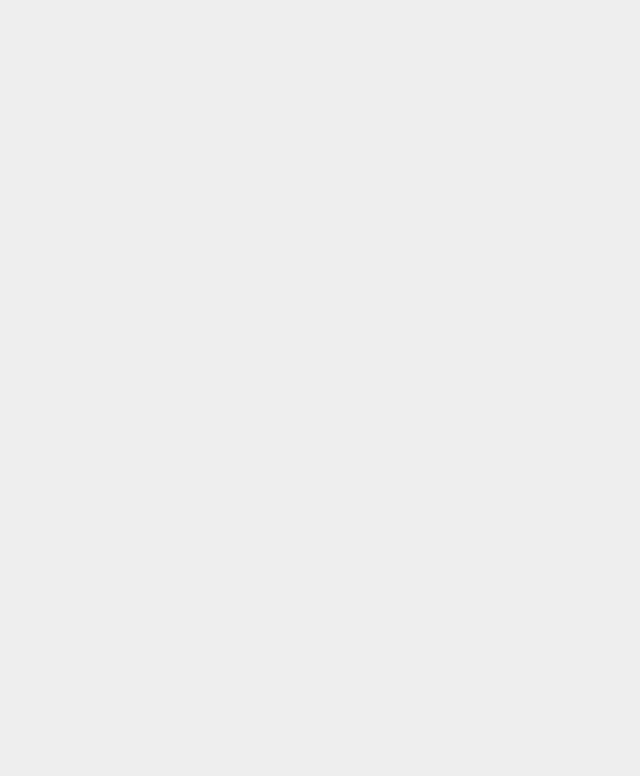
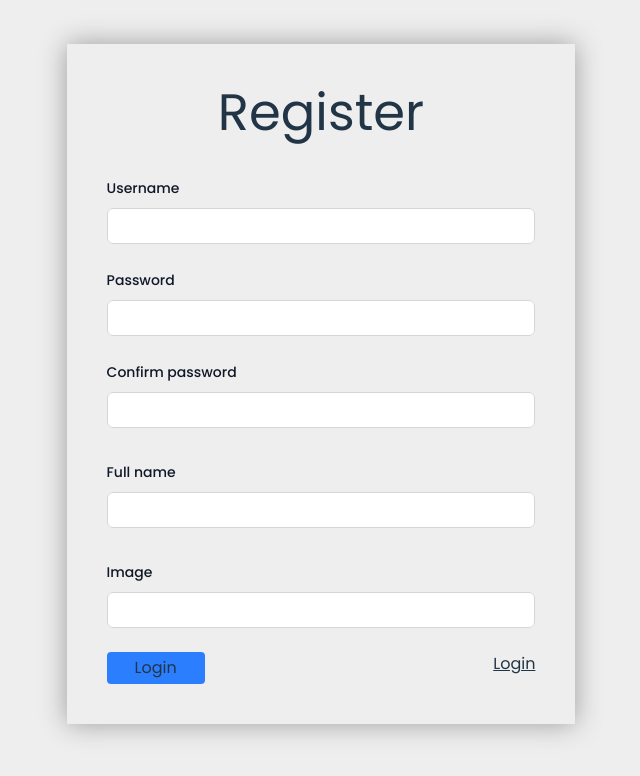
Before and after one commit to VanToanUNIVERSE/quiz-app, a React (Vite) app: page /register in a window 1280 px wide. Before the commit this address had no page. Shown: the top 776 px of the page, without its empty margins (319-959 px from the left). Built offline with nearby package versions, Linux system fonts and the light colour scheme.

Commit message:
create login and register

```diff
--- a/src/App.jsx
+++ b/src/App.jsx
@@ -4,6 +4,8 @@ import './App.css'
 import { BrowserRouter, Route, Routes } from 'react-router-dom'
 import Home from './pages/Home.jsx'
 import Play from './pages/Play.jsx'
+import Login from './pages/Login.jsx'
+import Register from './pages/Register.jsx'
 
 
 function App() {
@@ -14,6 +16,8 @@ function App() {
       <Routes>
         <Route path="/" element={<Home></Home>}></Route>
         <Route path="/play" element={<Play></Play>}></Route>
+        <Route path="/login" element={<Login></Login>}></Route>
+        <Route path="/register" element={<Register></Register>}></Route>
       </Routes>
     </BrowserRouter>
   )
--- a/src/pages/Home.jsx
+++ b/src/pages/Home.jsx
@@ -13,7 +13,7 @@ const Home = () => {
                 </div>
 
                 <h2 className='font-bold text-2xl'>Wellcome to quizzes</h2>
-                <Link className=' px-7 py-3 bg-red-500 hover:bg-red-400 rounded' to="/">Logout</Link>
+                <Link className=' px-7 py-3 bg-red-500 hover:bg-red-400 rounded' to="/login">Login</Link>
             </div>
             <div className=' w-[60%] max-h-[60vh] shadow mx-auto my-5 flex flex-col gap-3 p-3 overflow-hidden scroll-smooth'>
                 <div className=' flex justify-between items-center'>
--- /dev/null
+++ b/src/pages/Login.jsx
@@ -0,0 +1,32 @@
+import React from 'react';
+import { Link } from 'react-router-dom';
+
+const Login = () => {
+    return (
+        <div className='p-1'>
+            <form className='flex flex-col gap-6 p-10 w-[40%] shadow mx-auto mt-20 justify-center items-center'>
+                <h1>Login</h1>
+                <div className='mt-10 flex flex-col w-full'>
+                    <label for="first-name" className="block text-sm/6 font-medium text-gray-900">Username</label>
+                    <div className="mt-2">
+                        <input id="first-name" type="text" name="first-name" autocomplete="given-name" className="block w-full rounded-md bg-white px-3 py-1.5 text-base text-gray-900 outline-1 -outline-offset-1 outline-gray-300 placeholder:text-gray-400 focus:outline-2 focus:-outline-offset-2 focus:outline-indigo-600 sm:text-sm/6" />
+                    </div>
+                </div>
+                <div className=' flex flex-col w-full'>
+                    <label for="first-name" className="block text-sm/6 font-medium text-gray-900">Password</label>
+                    <div className="mt-2">
+                        <input id="first-name" type="password" name="first-name" autocomplete="given-name" className="block w-full rounded-md bg-white px-3 py-1.5 text-base text-gray-900 outline-1 -outline-offset-1 outline-gray-300 placeholder:text-gray-400 focus:outline-2 focus:-outline-offset-2 focus:outline-indigo-600 sm:text-sm/6" />
+                    </div>
+                </div>
+
+                <div className='flex justify-between w-full'>
+                    <button className='px-7 py-1 bg-blue-500 hover:bg-blue-400 rounded cursor-pointer'>Login</button>
+                    <Link to="/register" className=' underline' >Register</Link>
+                </div>
+
+            </form>
+        </div>
+    );
+};
+
+export default Login;
--- /dev/null
+++ b/src/pages/Register.jsx
@@ -0,0 +1,50 @@
+import React from 'react';
+import { Link } from 'react-router-dom';
+
+const Register = () => {
+    return (
+        <div className='p-1'>
+            <form className='flex flex-col gap-6 p-10 w-[40%] shadow mx-auto mt-10 justify-center items-center'>
+                <h1>Register</h1>
+                <div className='mt-3 flex flex-col w-full'>
+                    <label for="first-name" className="block text-sm/6 font-medium text-gray-900">Username</label>
+                    <div className="mt-2">
+                        <input id="first-name" type="text" name="first-name" autocomplete="given-name" className="block w-full rounded-md bg-white px-3 py-1.5 text-base text-gray-900 outline-1 -outline-offset-1 outline-gray-300 placeholder:text-gray-400 focus:outline-2 focus:-outline-offset-2 focus:outline-indigo-600 sm:text-sm/6" />
+                    </div>
+                </div>
+                <div className=' flex flex-col w-full'>
+                    <label for="first-name" className="block text-sm/6 font-medium text-gray-900">Password</label>
+                    <div className="mt-2">
+                        <input id="first-name" type="password" name="first-name" autocomplete="given-name" className="block w-full rounded-md bg-white px-3 py-1.5 text-base text-gray-900 outline-1 -outline-offset-1 outline-gray-300 placeholder:text-gray-400 focus:outline-2 focus:-outline-offset-2 focus:outline-indigo-600 sm:text-sm/6" />
+                    </div>
+                </div>
+                <div className=' flex flex-col w-full'>
+                    <label for="first-name" className="block text-sm/6 font-medium text-gray-900">Confirm password</label>
+                    <div className="mt-2">
+                        <input id="first-name" type="password" name="first-name" autocomplete="given-name" className="block w-full rounded-md bg-white px-3 py-1.5 text-base text-gray-900 outline-1 -outline-offset-1 outline-gray-300 placeholder:text-gray-400 focus:outline-2 focus:-outline-offset-2 focus:outline-indigo-600 sm:text-sm/6" />
+                    </div>
+                </div>
+                <div className='mt-2 flex flex-col w-full'>
+                    <label for="first-name" className="block text-sm/6 font-medium text-gray-900">Full name</label>
+                    <div className="mt-2">
+                        <input id="first-name" type="text" name="first-name" autocomplete="given-name" className="block w-full rounded-md bg-white px-3 py-1.5 text-base text-gray-900 outline-1 -outline-offset-1 outline-gray-300 placeholder:text-gray-400 focus:outline-2 focus:-outline-offset-2 focus:outline-indigo-600 sm:text-sm/6" />
+                    </div>
+                </div>
+                <div className='mt-2 flex flex-col w-full'>
+                    <label for="first-name" className="block text-sm/6 font-medium text-gray-900">Image</label>
+                    <div className="mt-2">
+                        <input id="first-name" type="text" name="first-name" autocomplete="given-name" className="block w-full rounded-md bg-white px-3 py-1.5 text-base text-gray-900 outline-1 -outline-offset-1 outline-gray-300 placeholder:text-gray-400 focus:outline-2 focus:-outline-offset-2 focus:outline-indigo-600 sm:text-sm/6" />
+                    </div>
+                </div>
+
+                <div className='flex justify-between w-full'>
+                    <button className='px-7 py-1 bg-blue-500 hover:bg-blue-400 rounded cursor-pointer'>Login</button>
+                    <Link className=' underline' to="/login">Login</Link>
+                </div>
+
+            </form>
+        </div>
+    );
+};
+
+export default Register;
```
Lines whose indentation alone changed are shown as unchanged.
